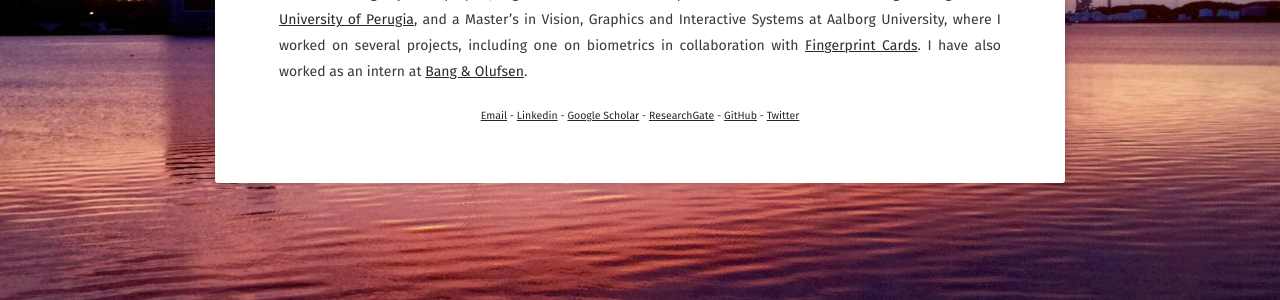
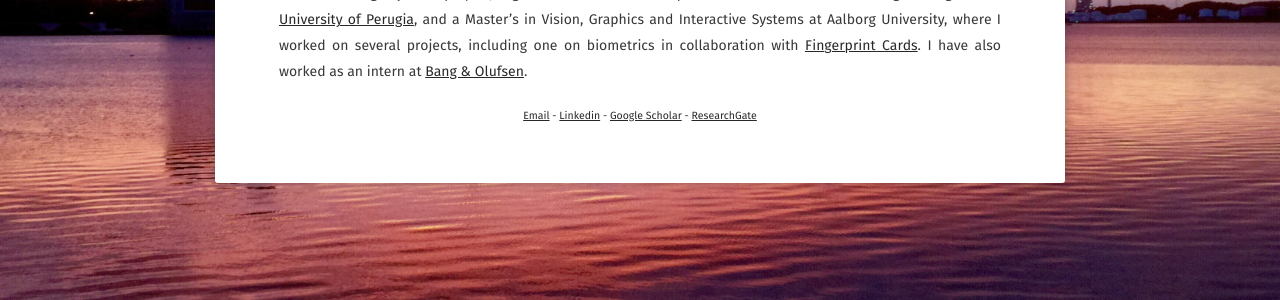
Before and after one commit to danmic/danmic.github.io, a Jekyll site: the page built from about/index.md, in a window 1280 px wide. Shown: the part 518-818 px from the top of the page. Built offline with Jekyll 4.4.1, drawn with Linux system fonts in a browser that asks for light colours; some web fonts are replaced.

Commit message:
new links

```diff
--- a/about/index.md
+++ b/about/index.md
@@ -17,4 +17,4 @@ Before starting my PhD project, I got a Bachelor's in Computer Science and Elect
 
 
 
-<p style="text-align: center"> <sub> <a href="mailto:danmi@es.aau.dk">Email</a> - <a href="https://www.linkedin.com/in/danielmichelsanti/Linkedin">Linkedin</a> - <a href="https://scholar.google.com/citations?user=Rk4O2mEAAAAJ">Google Scholar</a> - <a href="https://www.researchgate.net/profile/Daniel_Michelsanti">ResearchGate</a> - <a href="https://github.com/danmic">GitHub</a> - <a href="https://twitter.com/998match">Twitter</a> </sub> </p>
+<p style="text-align: center"> <sub> <a href="mailto:danmi@es.aau.dk">Email</a> - <a href="https://www.linkedin.com/in/danielmichelsanti/Linkedin">Linkedin</a> - <a href="https://scholar.google.com/citations?user=Rk4O2mEAAAAJ">Google Scholar</a> - <a href="https://www.researchgate.net/profile/Daniel_Michelsanti">ResearchGate</a><!-- - <a href="https://github.com/danmic">GitHub</a> - <a href="https://twitter.com/998match">Twitter</a> --></sub> </p>
```
